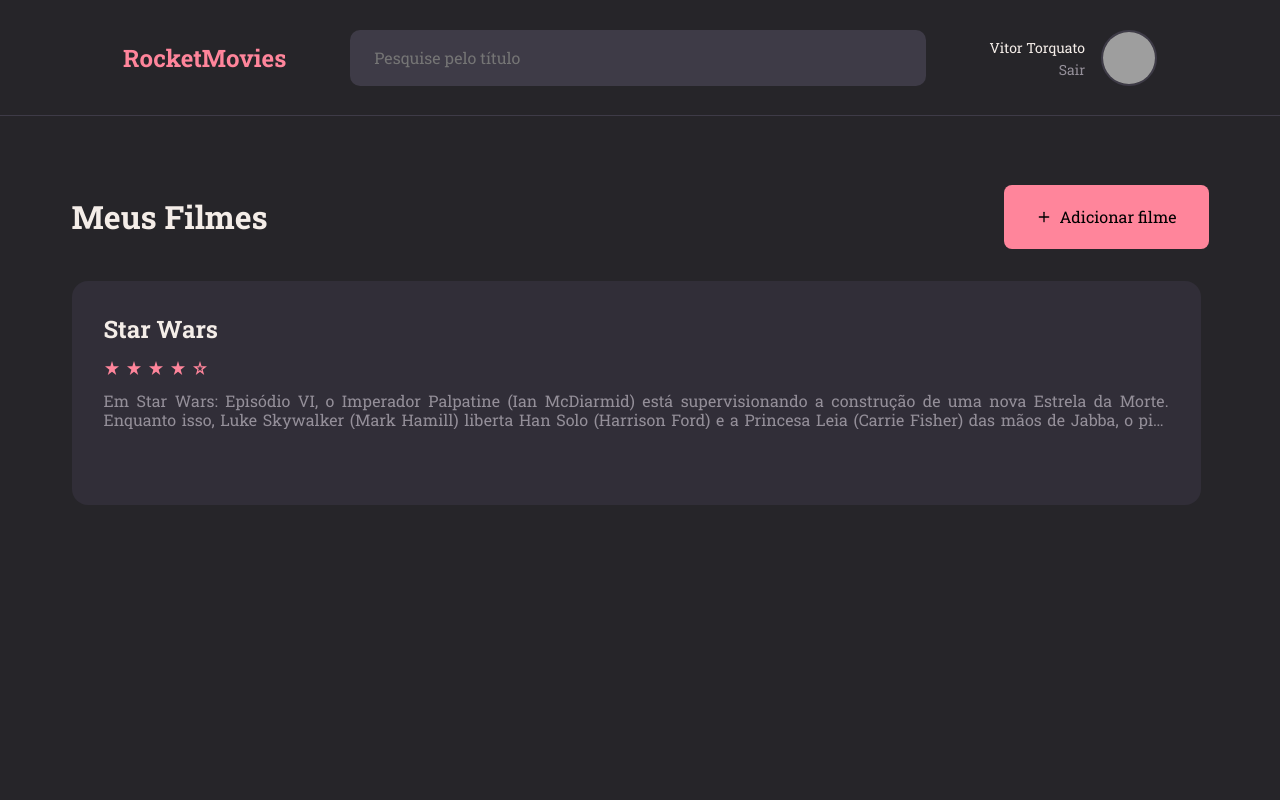
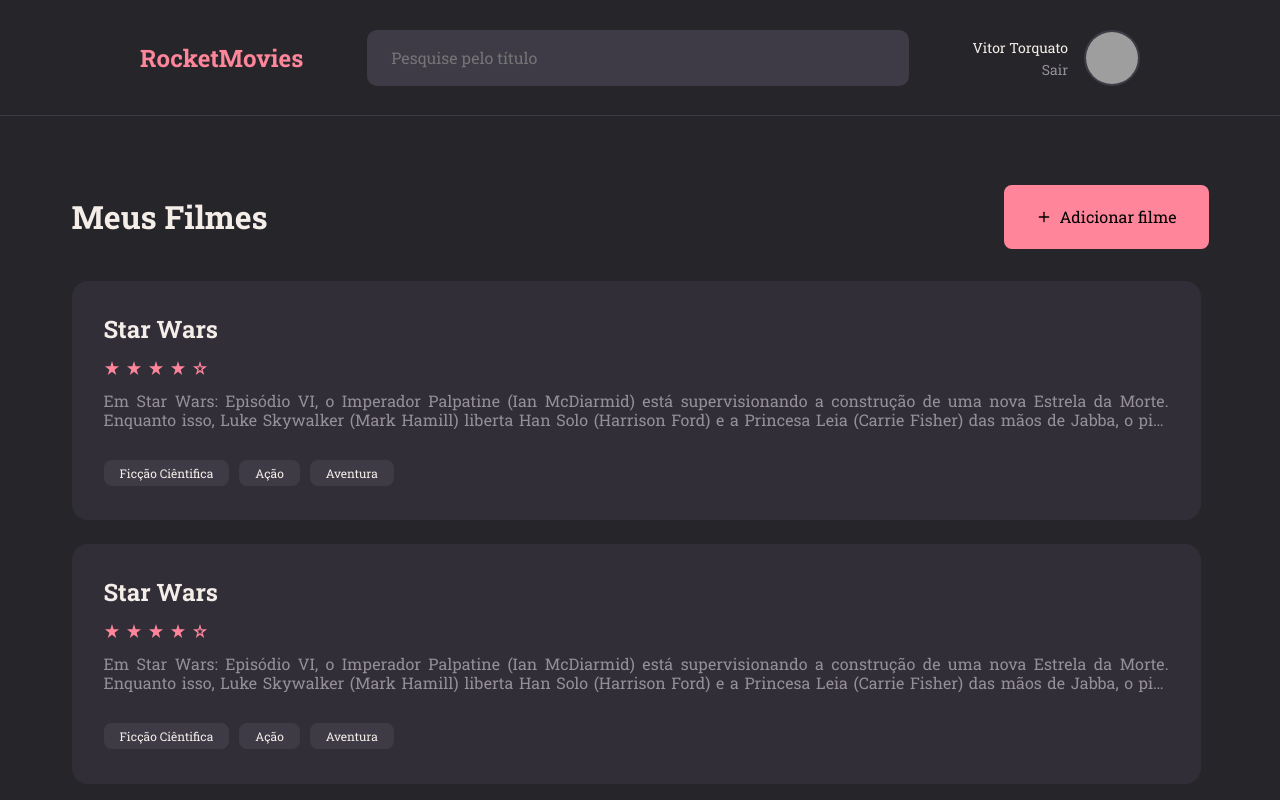
Before and after one commit to VitorTorquato/rocket-movies, a React (Vite) app: page / in a window 1280 px wide. Built offline with nearby package versions, Linux system fonts and the light colour scheme; grey boxes are pictures that could not be loaded.

Commit message:
home finished

```diff
--- a/src/Pages/Home/index.jsx
+++ b/src/Pages/Home/index.jsx
@@ -4,6 +4,7 @@
 
 import { Header } from '../../components/header'
 import { Movie } from '../../components/movie';
+
 
 
 export function Home(){
@@ -27,8 +28,31 @@
                                 rating: '4',
                                 description: "Em Star Wars: Episódio VI, o Imperador Palpatine (Ian McDiarmid) está supervisionando a construção de uma nova Estrela da Morte. Enquanto isso, Luke Skywalker (Mark Hamill) liberta Han Solo (Harrison Ford) e a Princesa Leia (Carrie Fisher) das mãos de Jabba, o pior bandido das galáxias. Luke só se tornará um cavaleiro Jedi quando destruir Darth Vader, que ainda pretende atraí-lo para o lado negro da Força. No entanto a luta entre os dois vai revelar um inesperado segredo.",
                                 author: "Vitor Torqauto",
-                                created_at: "27/05/2024 ás 08:00AM"
+                                created_at: "27/05/2024 ás 08:00AM",
+                                tags: [
+                                    { id: "1" , name:"Ficção Ciêntifica"},
+                                    { id: "2" , name:"Ação"},
+                                    { id: "3" , name:"Aventura"}
+                                ]
+
                             }}>
+
+                        </Movie>
+                        <Movie
+                            data={{
+                                title: "Star Wars",
+                                rating: '4',
+                                description: "Em Star Wars: Episódio VI, o Imperador Palpatine (Ian McDiarmid) está supervisionando a construção de uma nova Estrela da Morte. Enquanto isso, Luke Skywalker (Mark Hamill) liberta Han Solo (Harrison Ford) e a Princesa Leia (Carrie Fisher) das mãos de Jabba, o pior bandido das galáxias. Luke só se tornará um cavaleiro Jedi quando destruir Darth Vader, que ainda pretende atraí-lo para o lado negro da Força. No entanto a luta entre os dois vai revelar um inesperado segredo.",
+                                author: "Vitor Torqauto",
+                                created_at: "27/05/2024 ás 08:00AM",
+                                tags: [
+                                    { id: "1" , name:"Ficção Ciêntifica"},
+                                    { id: "2" , name:"Ação"},
+                                    { id: "3" , name:"Aventura"}
+                                ]
+
+                            }}>
+
                         </Movie>
 
 
--- a/src/Pages/Home/styles.js
+++ b/src/Pages/Home/styles.js
@@ -29,7 +29,7 @@
                 align-items: center;
                 justify-content: space-between;
 
-                max-width: 1170px;
+                max-width: 1137px;
                 margin: 0 auto;
 
 
@@ -56,7 +56,7 @@
         overflow-y: auto;
 
         ::-webkit-scrollbar {
-        width: 8px;
+        width: px;
         }
 
         ::-webkit-scrollbar-thumb {
--- a/src/components/header/styles.js
+++ b/src/components/header/styles.js
@@ -16,7 +16,7 @@
        justify-content: space-between;
        gap: 64px;
        align-items: center;
-       padding: 24px 123px;
+       padding: 24px 140px;
 
        > h2{
               font-size: 24px;
--- a/src/components/movie/index.jsx
+++ b/src/components/movie/index.jsx
@@ -1,5 +1,6 @@
 import { Container } from "./styles";
 import { Rating } from "../rating";
+import { Tag } from '../tags'
 
 export function Movie({ data, ...rest}){
     return(
@@ -8,6 +9,16 @@
                 <Rating grade={data.rating} isBigSize={false}/>
              <p>{data.description}</p>
 
+             {
+                data.tags &&
+                    <footer>
+                        {
+                        data.tags.map(tag => <Tag key={tag.id} title={tag.name}/>)
+                        }
+                    </footer>
+
+             }
+
         </Container>
 
     )
--- a/src/components/movie/styles.js
+++ b/src/components/movie/styles.js
@@ -3,7 +3,7 @@
 export const Container = styled.button`
 
      width: calc(100%  - 8px);
-     height: 224px;
+     height: 240px;
 
      margin-right: 8px;
 
@@ -36,6 +36,7 @@
           line-height: 19px;
 
 
+
           overflow: hidden;
           text-overflow: ellipsis;
 
@@ -43,6 +44,15 @@
           -webkit-line-clamp: 2;
           -webkit-box-orient: vertical;
 
+
+     }
+
+     > footer{
+          width: 100%;
+          display: flex;
+          gap: 10px;
+          margin-top: 16px;
+
      }
 
 `;
--- /dev/null
+++ b/src/components/tags/index.jsx
@@ -0,0 +1,11 @@
+import { Container } from "./styles";
+
+export function Tag( {title, ...rest}){
+        return(
+            <Container {...rest }>
+                {title}
+            </Container>
+        )
+
+
+}
--- /dev/null
+++ b/src/components/tags/styles.js
@@ -0,0 +1,12 @@
+import styled from "styled-components";
+
+export const Container = styled.span`
+
+    background-color: ${({theme}) => theme.COLORS.BACKGROUND_700};
+    color: ${({theme}) => theme.COLORS.WHITE};
+    font-size: 12px;
+
+
+    padding: 5px 16px;
+    border-radius: 8px;
+`;
```
